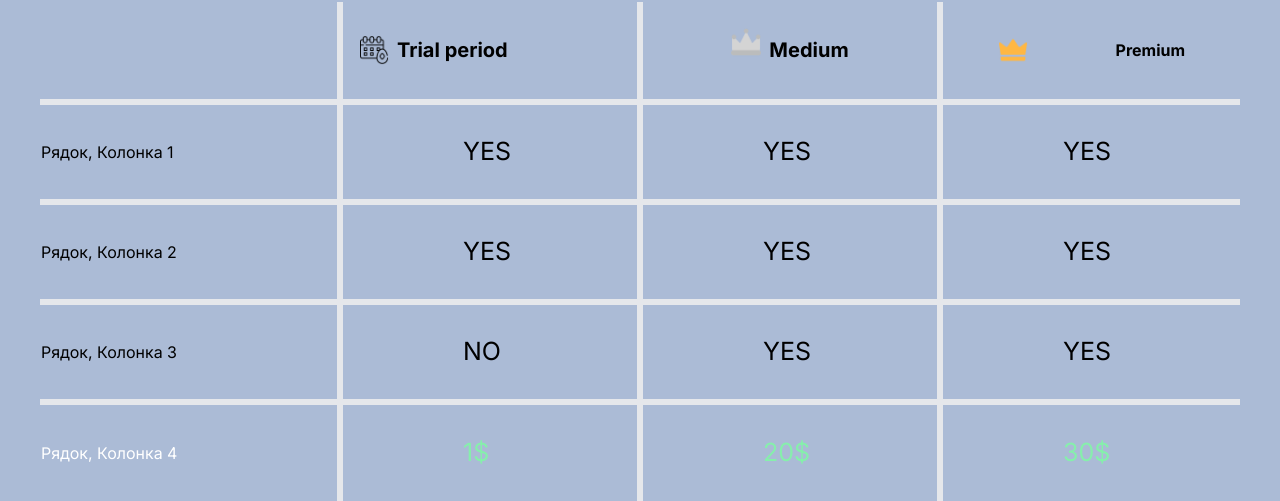
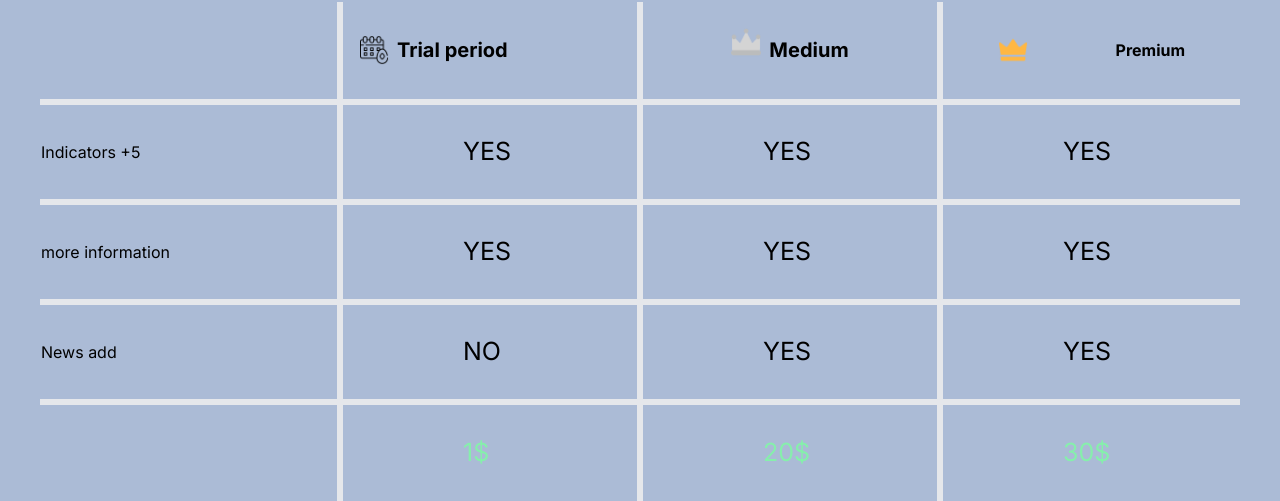
Before and after one commit to IvanDeresh/wide_world_crypto, a Next.js app in the folder client/: page /pages/subscribe in a window 1280 px wide. Shown: the part 451-952 px from the top of the page. Built offline with nearby package versions, Linux system fonts and the light colour scheme; no server answers.

Commit message:
last commit or not

```diff
--- a/client/src/app/pages/news/page.tsx
+++ b/client/src/app/pages/news/page.tsx
@@ -2,15 +2,7 @@
 import { fetchNews } from "@/function";
 import React, { useEffect, useState } from "react";
 import Image from "next/image";
-import {
-  Pagination,
-  PaginationItem,
-  TextField,
-  Stack,
-  Link,
-} from "@mui/material";
-import ArrowForwardIosIcon from "@mui/icons-material/ArrowForwardIos";
-import ArrowBackIosIcon from "@mui/icons-material/ArrowBackIos";
+import { Pagination, PaginationItem, Stack, Link } from "@mui/material";
 import CloseIcon from "@mui/icons-material/Close";
 import AddNews from "@/components/AddNews";
 import { useRouter } from "next/navigation";
@@ -29,7 +21,6 @@ const Page = () => {
   const [page, setPage] = useState(1);
 
   const router = useRouter();
-  const session = useSession();
   const storedUserData: string | null = localStorage.getItem("user");
   const [user, setUser] = useState<User>();
 
@@ -52,7 +43,9 @@ const Page = () => {
   return (
     <div className="h-full h-min-screen max-container relative my-[200px] flex text-[20px] flex-col justify-center items-center">
       <div>
-        <div className="text-[40px] mb-[100px] font-montserrat">News</div>
+        <div className="text-[40px] mb-[100px] flex justify-center font-montserrat">
+          News
+        </div>
         {user && user.roles == "ADMIN" && (
           <button
             onClick={() => setIsClicked(!isClicked)}
@@ -98,17 +91,17 @@ const Page = () => {
           </button>
         </div>
       ) : null}
-      <div className="w-full flex flex-col justify-center items-center ">
+      <div className="w-full flexflex-col justify-center items-center ">
         {news.map((newsItem) => (
           <div key={newsItem.id}>
             {newsItem.id >= query && newsItem.id <= query + itemsPerPage ? (
               <div
-                className="w-[100%] h-[150px] justify-center flex items-center"
+                className="w-[100%]  h-[150px] justify-center flex items-center"
                 key={newsItem.id}
               >
                 <Link
                   href={`/pages/news/${newsItem.id}`}
-                  className="w-[70vw] items-center h-[120px] gap-[10px] flex justify-around rounded-2xl border-2"
+                  className="w-[70vw] items-center  p-[10px]  h-[120px] gap-[10px] flex justify-around rounded-2xl border-2"
                 >
                   <Image
                     src={newsItem.image}
--- a/client/src/app/pages/sign-in/login/page.tsx
+++ b/client/src/app/pages/sign-in/login/page.tsx
@@ -68,7 +68,7 @@ const Page = () => {
 
           <div className="flex justify-around w-[100%]">
             <Link
-              href="/"
+              href="/pages/sign-in"
               className="text-[25px] underline underline-offset-[8px] decoration-[4px]"
             >
               Google
--- a/client/src/app/pages/sign-in/registration/page.tsx
+++ b/client/src/app/pages/sign-in/registration/page.tsx
@@ -85,7 +85,7 @@ const page = () => {
 
           <div className="flex justify-around w-[100%]">
             <Link
-              href="/"
+              href="/pages/sign-in"
               className="text-[25px] underline underline-offset-[8px] decoration-[4px]"
             >
               Google
--- a/client/src/app/pages/subscribe/page.tsx
+++ b/client/src/app/pages/subscribe/page.tsx
@@ -35,7 +35,7 @@ const page = () => {
         <tbody>
           <tr>
             <td className="border-b-[6px] border-r-[6px] w-[300px] h-[100px]">
-              Рядок, Колонка 1
+              Indicators +5
             </td>
             <td className="border-[6px] text-[25px] pl-[10%]">YES</td>
             <td className="border-[6px] text-[25px] pl-[10%]">YES</td>
@@ -45,7 +45,7 @@ const page = () => {
           </tr>
           <tr>
             <td className="border-b-[6px] border-r-[6px] w-[300px] h-[100px]">
-              Рядок, Колонка 2
+              more information
             </td>
             <td className="border-[6px] w-[300px] h-[100px] text-[25px] pl-[10%]">
               YES
@@ -59,7 +59,7 @@ const page = () => {
           </tr>
           <tr>
             <td className="border-b-[6px]  border-r-[6px] w-[300px] h-[100px]">
-              Рядок, Колонка 3
+              News add
             </td>
             <td className="border-[6px] text-[25px] pl-[10%]">NO</td>
             <td className="border-[6px] text-[25px] pl-[10%]">YES</td>
@@ -68,9 +68,7 @@ const page = () => {
             </td>
           </tr>
           <tr className="text-green-300">
-            <td className=" border-r-[6px] text-white w-[300px] h-[100px]">
-              Рядок, Колонка 4
-            </td>
+            <td className=" border-r-[6px] text-white w-[300px] h-[100px]"></td>
             <td className="border-r-[6px] text-[25px] pl-[10%]">1$</td>
             <td className="border-r-[6px] text-[25px] pl-[10%]">20$</td>
             <td className="border-l-[6px] border-t-[6px] text-[25px] pl-[10%]">
--- a/client/src/components/TheHeader.tsx
+++ b/client/src/components/TheHeader.tsx
@@ -160,7 +160,7 @@ const TheHeader = () => {
           {isBrokersVisible && (
             <div
               onMouseLeave={() => setIsBrokersVisible(false)}
-              className="w-[600px] z-50 text-blue-400 font-montserrat  flex rounded-[20px] absolute top-[80px] left-[280px] bg-white h-[300px]"
+              className="w-[600px] z-50 text-blue-400 font-montserrat  flex rounded-[20px] absolute top-[80px] left-[28%] bg-white h-[300px]"
             >
               <Image
                 className="rounded-tl-[20px] rounded-bl-[20px]"
@@ -188,7 +188,7 @@ const TheHeader = () => {
               onMouseLeave={() => {
                 setIsNewsVisible(false);
               }}
-              className="absolute z-50 top-[80px] left-[400px] bg-white w-[600px] h-[300px] border-2 rounded-[20px]"
+              className="absolute z-50 top-[80px] left-[35%] bg-white w-[600px] h-[300px] border-2 rounded-[20px]"
             >
               <div className="absolute flex p-[30px] items-center">
                 <NewsWindow />
@@ -213,7 +213,7 @@ const TheHeader = () => {
           {isSubscriveVisible && (
             <div
               onMouseLeave={() => setIsSubscriveVisible(false)}
-              className="absolute z-50 flex flex-col items-center justify-center bg-white w-[300px] h-[400px] rounded-[20px] top-[100px] right-[160px]"
+              className="absolute z-50 flex flex-col items-center justify-center bg-white w-[300px] h-[400px] rounded-[20px] top-[100px] right-[5%]"
             >
               <div className="text-black text font-bold text-[25px]">
                 Subscriptions
```
